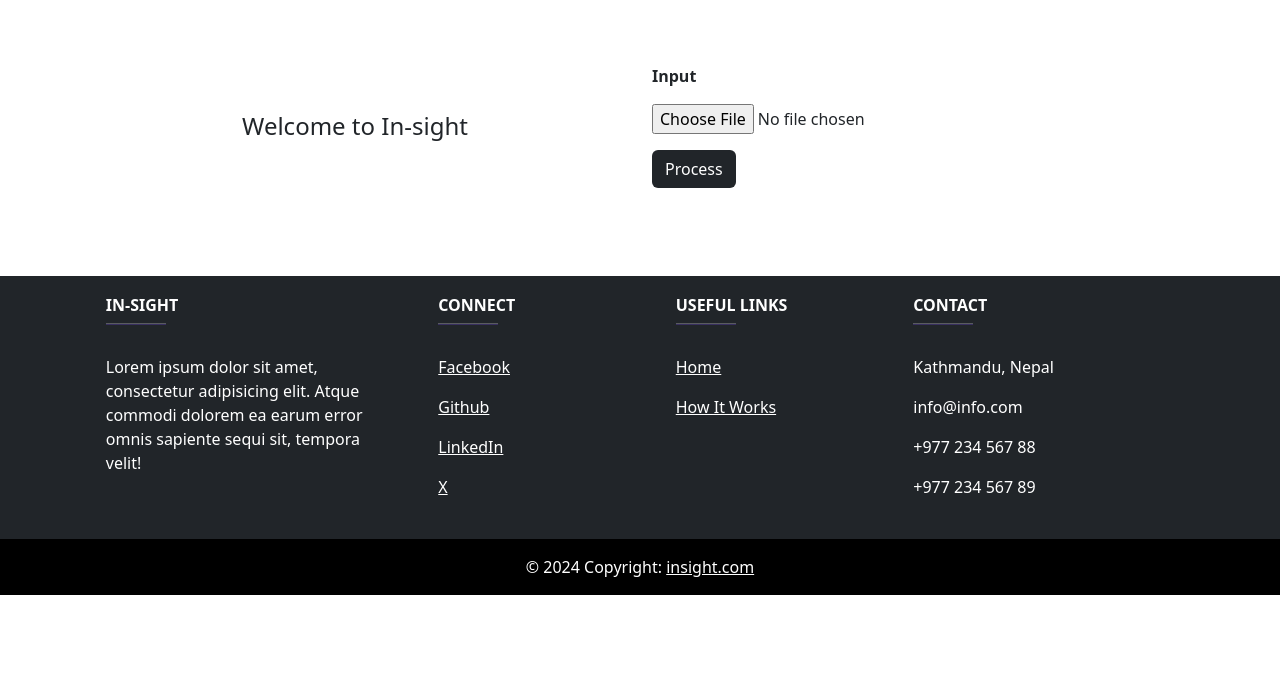
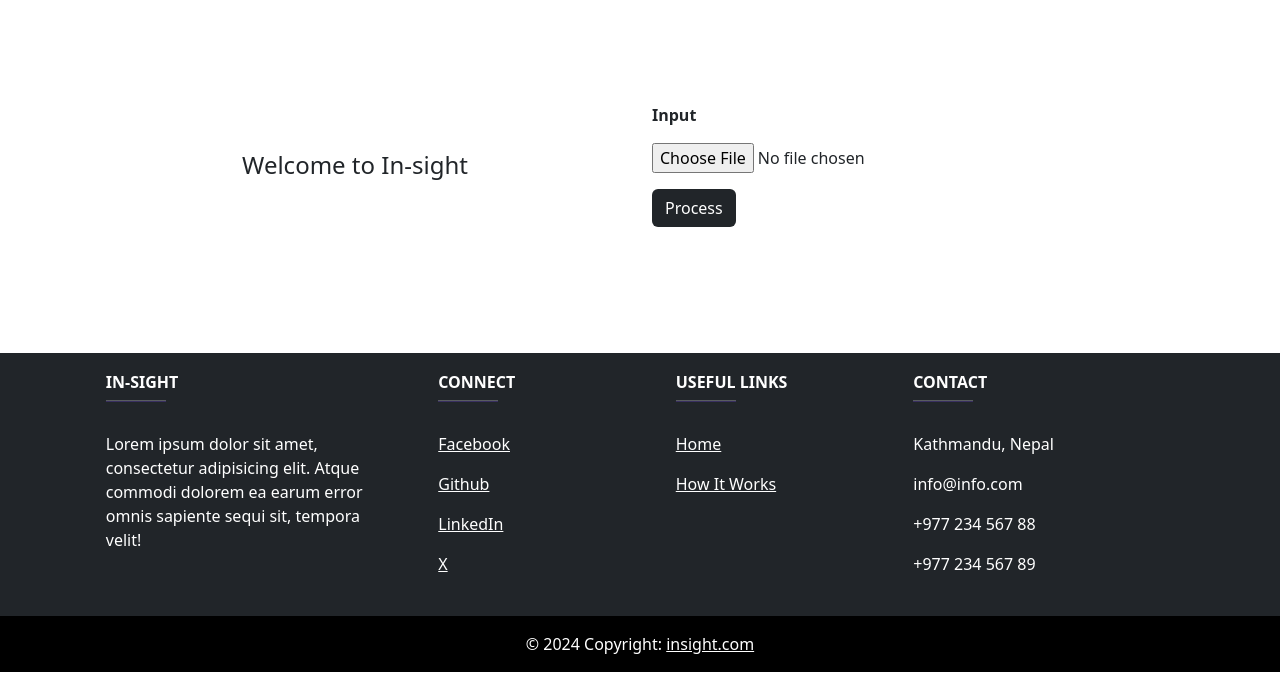
Before and after one commit to londonreturns/in-sight, a Flask app: page / in a window 1280 px wide. Shown: the part 127-800 px from the top of the page. Run offline with Flask 3, Linux system fonts and the light colour scheme.

Commit message:
video centered and footer css fixed

```diff
--- a/in-sight-code/static/css/style.css
+++ b/in-sight-code/static/css/style.css
@@ -36,3 +36,9 @@
 .btn:hover{
     color: #FFE34F;
 }
+
+.min-vh{
+    min-height: calc(100vh - 487px);
+    display: flex;
+    align-items: center;
+}
--- a/in-sight-code/templates/index.html
+++ b/in-sight-code/templates/index.html
@@ -5,6 +5,7 @@
 {% endblock %}
 
 {% block body %}
+    <main class="min-vh">
     <div class="container text-center py-5">
         <div class="row align-items-start">
             <div class="col column-left">
@@ -35,4 +36,5 @@
             </div>
         </div>
     </div>
+    </main>
 {% endblock %}
```
Also changed, not shown: 1 other file.
